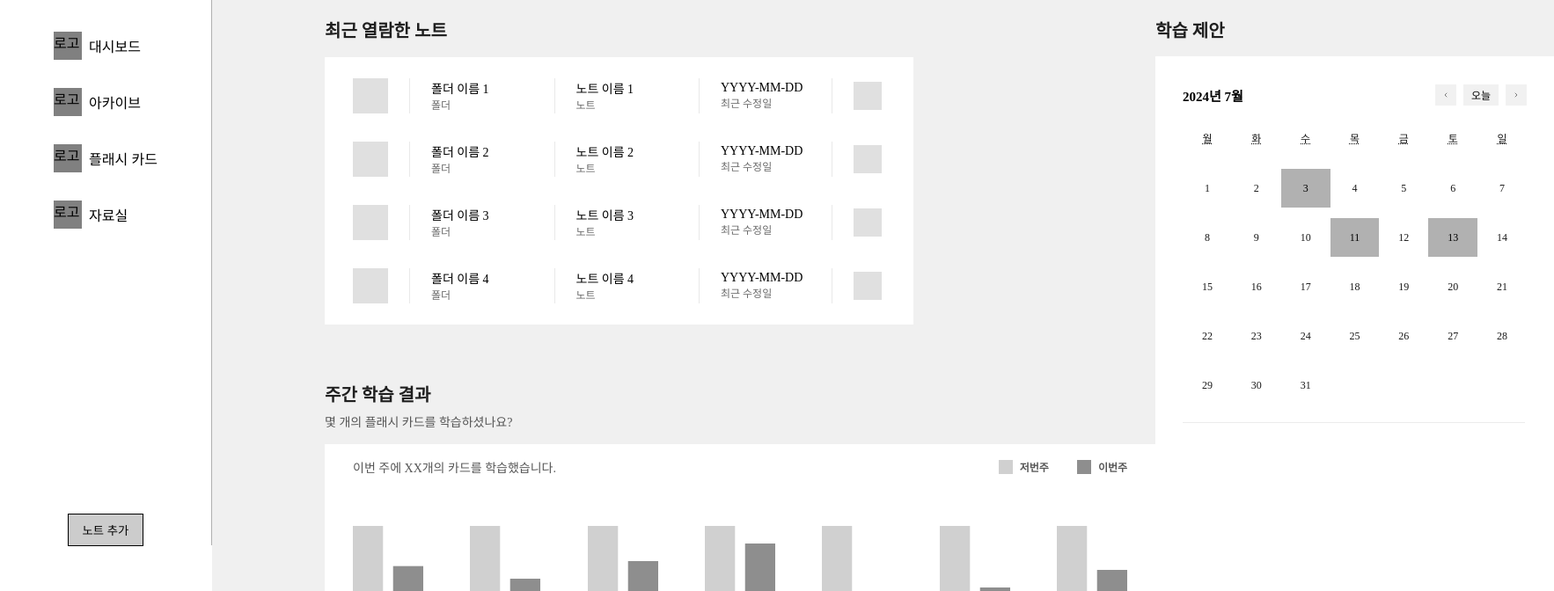
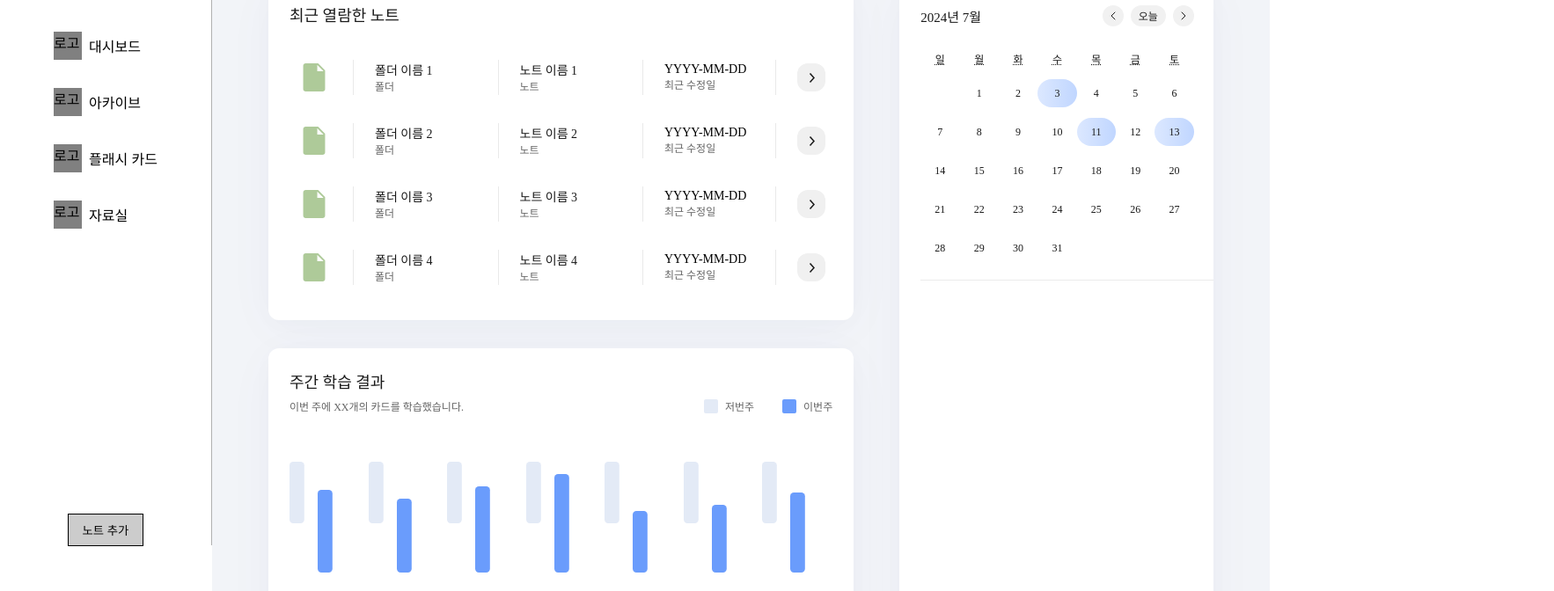
Before and after one commit to UMC-CARDIFY/Client-V1, a React (Vite) app: page /dashboard in a window 1280 px wide. Shown: the part 180-852 px from the top of the page at 88% size, 1766 px wide, since content can reach past the window. Built offline with nearby package versions, Linux system fonts and the light colour scheme.

Commit message:
style: 대시보드 화면 컬러, 폰트 수정

```diff
--- a/src/pages/Dashboard/components/RecentNote/RecentNoteItem.jsx
+++ b/src/pages/Dashboard/components/RecentNote/RecentNoteItem.jsx
@@ -12,7 +12,6 @@ const NoteContainer = styled.div`
 const Thumbnail = styled.div`
   width: 2.5rem;
   height: 2.5rem;
-  background-color: #e0e0e0;
 `;
 
 const Divider = styled.div`
@@ -42,16 +41,18 @@ const DateInfoContainer = styled.div`
 `;
 
 const NoteInfo = styled.div`
-  color: #000;
-  font-family: Pretendard;
-  font-size: 0.875rem;
-  font-style: normal;
-  font-weight: 500;
-  line-height: normal;
+overflow: hidden;
+color: var(--Grays-Black, #1A1A1A);
+text-overflow: ellipsis;
+font-family: Pretendard;
+font-size: 0.875rem;
+font-style: normal;
+font-weight: 500;
+line-height: normal;
 `;
 
 const SubText = styled.div`
-  color: #696969;
+  color: var(--Grays-Gray1, #646464);
   font-family: Pretendard;
   font-size: 0.75rem;
   font-style: normal;
@@ -73,13 +74,15 @@ const LastModified = styled.div`
 const PlaceholderBox = styled.div`
   width: 2rem;
   height: 2rem;
-  background-color: #e0e0e0;
 `;
 
 const RecentNoteItem = ({ folderName, noteName, lastModified }) => {
   return (
     <NoteContainer>
-      <Thumbnail />
+      <Thumbnail><svg xmlns="http://www.w3.org/2000/svg" width="40" height="40" viewBox="0 0 40 40" fill="none">
+  <path d="M10.4286 36C9.60959 36 8.92633 35.7262 8.37877 35.1787C7.83122 34.6311 7.55685 33.9479 7.55566 33.1289V6.87111C7.55566 6.05333 7.83003 5.37067 8.37877 4.82311C8.92752 4.27556 9.61078 4.00119 10.4286 4H24.0303C24.2956 4 24.5499 4.10536 24.7374 4.29289L32.1517 11.7071C32.3392 11.8946 32.4446 12.149 32.4446 12.4142V33.1289C32.4446 33.9467 32.1708 34.6299 31.6232 35.1787C31.0757 35.7274 30.3918 36.0012 29.5717 36H10.4286ZM23.5557 12.8889H30.4254C30.5144 12.8889 30.5591 12.7812 30.4961 12.7182L23.7264 5.94849C23.6634 5.88549 23.5557 5.93011 23.5557 6.0192V12.8889Z" fill="#AECA99"/>
+</svg>
+      </Thumbnail>
       <Divider />
       <NoteInfoContainer>
         <NoteInfo>{folderName}</NoteInfo>
@@ -96,7 +99,12 @@ const RecentNoteItem = ({ folderName, noteName, lastModified }) => {
         <SubText>최근 수정일</SubText>
       </DateInfoContainer>
       <Divider />
-      <PlaceholderBox />
+      <PlaceholderBox>
+      <svg xmlns="http://www.w3.org/2000/svg" width="32" height="32" viewBox="0 0 32 32" fill="none">
+  <rect width="32" height="32" rx="12" fill="#F0F0F0"/>
+  <path d="M15 12L19 16.5L15 21" stroke="#1A1A1A" strokeWidth="1.5" strokeLinecap="square"/>
+</svg>
+      </PlaceholderBox>
     </NoteContainer>
   );
 };
--- a/src/pages/Dashboard/components/RecentNote/RecentNotes.jsx
+++ b/src/pages/Dashboard/components/RecentNote/RecentNotes.jsx
@@ -2,15 +2,36 @@ import styled from 'styled-components';
 import RecentNoteItem from './RecentNoteItem';
 import { useMediaQuery } from 'react-responsive';
 
+const RecentNotesDiv = styled.div`
+  display: flex;
+  flex-direction: column;
+  border-radius: 0.75rem;
+background: var(--Grays-White, #FFF);
+  margin-top: 2.5rem;
+  margin-left: 4rem;
+  padding: 1.5rem 0rem 1rem 1rem;
+  min-width: 32.8125rem;
+/* default */
+box-shadow: 0px 4px 26px 0px rgba(0, 0, 0, 0.02), 0px 10px 60px 0px rgba(0, 74, 162, 0.03);
+width: 58.6875rem;
+@media (max-width: 1440px) {
+width: 41.575rem;
+@media (max-width: 1024px) {
+width: 39.5rem;
+height: 18.875rem;
+}
+box-sizing: border-box;
+`;
+
 const Title = styled.h2`
-  color: var(--Black, #1F1F1F);
-  font-family: Pretendard;
-  font-size: 1.25rem;
-  font-style: normal;
-  font-weight: 600;
-  line-height: normal;
-  margin-top: 5rem;
-  margin-left: 8rem;
+color: var(--Grays-Black, #1A1A1A);
+font-family: Pretendard;
+font-size: 1.125rem;
+font-style: normal;
+font-weight: 500;
+line-height: normal;
+margin-top: 0;
+  margin-left: 0.5rem;
 `;
 
 const RecentNotesContainer = styled.div`
@@ -18,11 +39,9 @@ const RecentNotesContainer = styled.div`
   width: 56.2rem; /* 피그마대로 하면 안 맞음 이유를 모르겠어요 */
   min-width: 32.8125rem;
   height: auto;
-  padding: 0.5rem 1.5rem;
+  padding: 0.5rem 0 0.5rem 0.5rem;
   flex-direction: column;
   align-items: flex-start;
-  background-color: #ffffff;
-  margin-left: 8rem;
 
   @media (max-width: 1440px) {
     width: 38.825rem; /* 피그마랑 동일하게 하기 위해서 피그마 사이즈보다 - 0.2475 rem 함 */
@@ -30,7 +49,7 @@ const RecentNotesContainer = styled.div`
   }
 
   @media (max-width: 1024px) {
-    width: 37.0125rem; /* 피그마랑 동일하게 하기 위해서 피그마 사이즈보다 - 0.2475 rem 함 */
+    width: 36.5rem; /* 피그마랑 동일하게 하기 위해서 피그마 사이즈보다 - 0.2475 rem 함 */
     min-width: 32.8125rem;
   }
 `;
@@ -39,7 +58,7 @@ const RecentNotes = () => {
   const isTablet = useMediaQuery({ maxWidth: 1024 });
 
   return (
-    <>
+    <RecentNotesDiv>
       <Title>최근 열람한 노트</Title>
       <RecentNotesContainer>
         <RecentNoteItem folderName="폴더 이름 1" noteName="노트 이름 1" lastModified="YYYY-MM-DD" />
@@ -49,7 +68,7 @@ const RecentNotes = () => {
           <RecentNoteItem folderName="폴더 이름 4" noteName="노트 이름 4" lastModified="YYYY-MM-DD" />
         )}
       </RecentNotesContainer>
-    </>
+    </RecentNotesDiv>
   );
 };
 
--- a/src/pages/Dashboard/components/StudySuggestion/StudyCalendar.jsx
+++ b/src/pages/Dashboard/components/StudySuggestion/StudyCalendar.jsx
@@ -3,12 +3,13 @@ import Calendar from 'react-calendar';
 import 'react-calendar/dist/Calendar.css';
 import styled from 'styled-components';
 import StudyCard from './StudyCard';
+
 const Container = styled.div`
   flex-shrink: 0;
   background: #fff;
-  padding-left: 1.94rem;
-  padding-right: 1.94rem;
-  padding-top: 2rem;
+  padding-left: 1.5rem;
+  padding-right: 1.4rem;
+  padding-top: 1.69rem;
 `;
 
 const CalendarHeader = styled.div`
@@ -19,10 +20,12 @@ const CalendarHeader = styled.div`
 `;
 
 const CalendarTitle = styled.div`
-  color: #000;
+color: var(--Grays-Black, #1A1A1A);
 font-family: Pretendard;
 font-size: 0.9375rem;
-  font-weight: 600;
+font-style: normal;
+font-weight: 500;
+line-height: normal;
   margin-right: auto;
 `;
 
@@ -32,31 +35,15 @@ const NavigationContainer = styled.div`
   gap: 0.5rem;
 `;
 
-const NavigationButton = styled.button`
+const NavigationButton = styled.div`
   width: 1.5rem;
   height: 1.5rem;
   flex-shrink: 0;
-  background: #F1F1F1;
   border: none;
   display: flex;
   align-items: center;
   justify-content: center;
   cursor: pointer;
-
-  svg {
-    width: 24px;
-    height: 24px;
-  }
-
-  rect {
-    fill: #F1F1F1;
-  }
-
-  path {
-    stroke: black;
-    strokeLinecap: round;
-    strokeLinejoin: round;
-  }
 `;
 
 const TodayButton = styled.button`
@@ -71,12 +58,14 @@ const TodayButton = styled.button`
   background: #F1F1F1;
   border: none;
   cursor: pointer;
-  color: #000;
+  color: var(--Grays-Black, #1A1A1A);
 text-align: center;
 font-family: Pretendard;
 font-size: 0.75rem;
-  font-weight: 500;
+font-style: normal;
+font-weight: 400;
 line-height: normal;
+border-radius: 1.3125rem;
 `;
 
 const StyledCalendar = styled(Calendar)`
@@ -88,6 +77,7 @@ const StyledCalendar = styled(Calendar)`
   .react-calendar__month-view__weekdays {
     display: flex;
     justify-content: space-between;
+    height: 2rem;
   }
   .react-calendar__month-view__weekdays__weekday {
     display: flex;
@@ -106,8 +96,8 @@ const StyledCalendar = styled(Calendar)`
     flex-direction: column;
     justify-content: space-between;
     align-items: center;
-    width: 2.75rem;
-    height: 2.75rem;
+width: 2rem;
+height: 2rem;
     color: var(--Grays-Black, #1A1A1A);
     font-family: Pretendard;
     font-size: 0.75rem;
@@ -115,7 +105,6 @@ const StyledCalendar = styled(Calendar)`
     margin-top: 0.75rem;
   }
   .react-calendar__tile {
-    display: flex;
     align-items: center;
     justify-content: center;
     background: none;
@@ -130,16 +119,21 @@ const StyledCalendar = styled(Calendar)`
     background: none;
   }
   .react-calendar__tile--hasCards {
-    background: var(--Grays-Gray2, #B1B1B1);
-    color: black;
-    &:hover {
-      background: var(--Grays-Gray2, #B1B1B1);
+   color: var(--Grays-Black, #1A1A1A);
+font-family: Pretendard;
+font-size: 0.75rem;
+font-style: normal;
+font-weight: 300;
+line-height: normal;
+    border-radius: 1rem;
+background: var(--Etc-Blue-Gradiant, linear-gradient(90deg, #DCE8FF 0%, #C0D6FF 100%));
   }
+  .react-calendar__tile--hasCards.react-calendar__tile--active { /*표시된 날짜*/
+  border-radius: 1rem;
+background: var(--Main-Primary, #0F62FE);
+color: var(--Grays-White, #FFFFFF);
   }
-  .react-calendar__tile--hasCards.react-calendar__tile--active {
-    background: var(--Grays-Gray2, #B1B1B1);
-    color: white;
-  }
+
   .react-calendar__month-view__days__day--neighboringMonth {
     visibility: hidden;
   }
@@ -156,7 +150,7 @@ const Divider = styled.div`
 
 const CardsContainer = styled.div`
   max-height: 21rem;
-  overflow-y: auto;
+  overflow-y: scroll;
 `;
 
 const formatShortWeekday = (locale, date) => {
@@ -248,15 +242,15 @@ const StudyCalendar = () => {
         <NavigationContainer>
           <NavigationButton onClick={handlePrevMonth}>
           <svg xmlns="http://www.w3.org/2000/svg" width="24" height="24" viewBox="0 0 24 24" fill="none">
-              <rect width="24" height="24" fill="#F1F1F1"/>
-              <path d="M14 8L10 12L14 16" stroke="black" strokeLinecap="round" strokeLinejoin="round"/>
+  <rect width="24" height="24" rx="12" fill="#F1F1F1"/>
+  <path d="M14 8L10 12L14 16" stroke="#1A1A1A" strokeLinecap="round" strokeLinejoin="round"/>
 </svg>
           </NavigationButton>
           <TodayButton onClick={handleToday}>오늘</TodayButton>
           <NavigationButton onClick={handleNextMonth}>
           <svg xmlns="http://www.w3.org/2000/svg" width="24" height="24" viewBox="0 0 24 24" fill="none">
-              <rect width="24" height="24" fill="#F1F1F1"/>
-              <path d="M10 8L14 12L10 16" stroke="black" strokeLinecap="round" strokeLinejoin="round"/>
+  <rect width="24" height="24" rx="12" fill="#F1F1F1"/>
+  <path d="M10 8L14 12L10 16" stroke="#1A1A1A" strokeLinecap="round" strokeLinejoin="round"/>
 </svg>
           </NavigationButton>
         </NavigationContainer>
@@ -264,6 +258,7 @@ const StudyCalendar = () => {
       <StyledCalendar
         onChange={setDate}
         value={date}
+        calendarType="gregory"
         activeStartDate={viewDate}
         onActiveStartDateChange={({ activeStartDate }) => setViewDate(activeStartDate)}
         onClickDay={handleClickDay}
--- a/src/pages/Dashboard/components/StudySuggestion/StudySuggestions.jsx
+++ b/src/pages/Dashboard/components/StudySuggestion/StudySuggestions.jsx
@@ -6,26 +6,25 @@ const Container = styled.div`
   width: 28.3125rem;
   height: 46.75rem;
   flex-shrink: 0;
-  background: #fff;
   overflow: hidden;
+  @media (max-width: 1440px) {
+    width: 22.3125rem;
+    height: 46.75rem;
+  }
+  @media (max-width: 1024px) {
+  width: 19rem;
+height: 39.25rem;
+}
+margin-right: 4rem;
+margin-top: 2.5rem;
+border-radius: 0.75rem;
+background: var(--Grays-White, #FFF);
+box-shadow: 0px 4px 26.7px 0px rgba(0, 0, 0, 0.02), 0px 10px 60px 0px rgba(0, 74, 162, 0.03);
 `;
-
-const Title = styled.div`
-  color: var(--Black, #1F1F1F);
-  font-family: Pretendard;
-  font-size: 1.25rem;
-  font-style: normal;
-  font-weight: 600;
-  line-height: normal;
-  margin-top: 5rem;
-  margin-bottom: 1rem;
-`;
-
 
 const StudySuggestions = () => {
   return (
     <>
-      <Title>학습 제안</Title>
       <Container>
       <StudyCalendar />
       </Container>
--- a/src/pages/Dashboard/components/WeeklyStudy/DayBar.jsx
+++ b/src/pages/Dashboard/components/WeeklyStudy/DayBar.jsx
@@ -8,29 +8,37 @@ const DayBarContainer = styled.div`
   flex-direction: column;
   align-items: center;
   gap: 1rem;
+    @media (max-width: 1024px) {
+  width: 3.5rem;
+  height: 11.25rem;
+  }
 `;
 
 const SvgContainer = styled.div`
   width: 5rem;
   height: 11.25rem;
+      @media (max-width: 1024px) {
+    width: 3.5rem;
+    height: 9.375rem; /*임의로 조정함*/
+  }
 `;
 
-const DayLabel = styled.div`xwx
-  color: #565656;
-  text-align: center;
-  font-family: Pretendard;
-  font-size: 0.75rem;
-  font-style: normal;
-  font-weight: 500;
-  line-height: normal;
+const DayLabel = styled.div`
+color: var(--Grays-Gray1, #646464);
+text-align: center;
+font-family: Pretendard;
+font-size: 0.75rem;
+font-style: normal;
+font-weight: 400;
+line-height: normal;
 `;
 
 const DayBar = ({ day, currentWeekHeight }) => (
   <DayBarContainer>
     <SvgContainer>
-      <svg xmlns="http://www.w3.org/2000/svg" width="80" height="180" viewBox="0 0 80 180" fill="none">
-        <rect width="34.2857" height="180" fill="#D0D0D0"/>
-        <rect width="34.2857" height={currentWeekHeight} transform="matrix(1 0 0 -1 45.7144 180)" fill="#8E8E8E"/>
+      <svg xmlns="http://www.w3.org/2000/svg" width="3.5rem" height="180" viewBox="0 0 80 180" fill="none">
+        <rect width="1.5rem" height="100" fill="#E3EAF6" rx="0.375rem " ry="0.375rem"/>
+        <rect width="1.5rem" height={currentWeekHeight} transform="matrix(1 0 0 -1 45.7144 180)" fill="#6A9CFC" rx="0.375rem" ry="0.375rem"/>
       </svg>
     </SvgContainer>
     <DayLabel>{day}</DayLabel>
--- a/src/pages/Dashboard/components/WeeklyStudy/WeeklyStudyResults.jsx
+++ b/src/pages/Dashboard/components/WeeklyStudy/WeeklyStudyResults.jsx
@@ -1,39 +1,42 @@
 import styled from 'styled-components';
 import DayBar from './DayBar';
 
+const WeeklyDiv = styled.div`
+  display: flex;
+  flex-direction: column;
+  border-radius: 0.75rem;
+  margin-top: 2rem;
+  margin-left:4rem;
+    padding: 1.5rem 1.5rem 1rem 1.5rem;
+background: var(--Grays-White, #FFF);
+box-shadow: 0px 4px 26.7px 0px rgba(0, 0, 0, 0.02), 0px 10px 60px 0px rgba(0, 74, 162, 0.03);
+
+width: 58.6875rem;
+@media (max-width: 1440px) {
+width: 41.575rem;
+@media (max-width: 1024px) {
+width: 39.5rem;
+height: 18.375rem;
+}
+box-sizing: border-box;
+  `;
+
 const Container = styled.div`
   display: flex;
-  width: 55em;
-  height: auto;
-  padding: var(--font-size-md, 1rem) 2rem;
   flex-direction: column;
   align-items: flex-start;
-  gap: 3.5625rem;
+  gap: 1.69rem;
   background: #FFF;
-  margin-left: 8rem;
 `;
 
 const Title = styled.div`
-  color: var(--Black, #1F1F1F);
+color: var(--Grays-Black, #1A1A1A);
 font-family: Pretendard;
-  font-size: 1.25rem;
-  font-style: normal;
-  font-weight: 600;
-  line-height: normal;
-  margin-top: 4rem;
-  margin-left: 8rem;
-  margin-bottom: 0.44rem;
-`;
-
-const Description = styled.div`
-  color: #565656;
-  font-family: Pretendard;
-  font-size: 0.875rem;
+font-size: 1.125rem;
 font-style: normal;
 font-weight: 500;
 line-height: normal;
-  margin-left: 8rem;
-  margin-bottom: 1rem;
+  margin-bottom: 0.44rem;
 `;
 
 const Header = styled.div`
@@ -43,11 +46,11 @@ const Header = styled.div`
 `;
 
 const GraphTitle = styled.div`
-  color: #565656;
+color: var(--Grays-Gray1, #646464);
 font-family: Pretendard;
-  font-size: 0.875rem;
+font-size: 0.75rem;
 font-style: normal;
-  font-weight: 500;
+font-weight: 400;
 line-height: normal;
 `;
 
@@ -66,15 +69,16 @@ const LegendBox = styled.div`
   width: var(--font-size-md, 1rem);
   height: var(--font-size-md, 1rem);
   flex-shrink: 0;
+  border-radius: 0.125rem;
   background: ${props => props.color};
 `;
 
 const LegendLabel = styled.div`
-  color: #565656;
+color: var(--Grays-Gray1, #646464);
 font-family: Pretendard;
 font-size: 0.75rem;
 font-style: normal;
-  font-weight: 600;
+font-weight: 400;
 line-height: normal;
 `;
 
@@ -97,19 +101,18 @@ const WeeklyStudyResults = () => {
   ];
 
   return (
-    <>
+    <WeeklyDiv>
       <Title>주간 학습 결과</Title>
-      <Description>몇 개의 플래시 카드를 학습하셨나요?</Description>
       <Container>
         <Header>
           <GraphTitle>이번 주에 XX개의 카드를 학습했습니다.</GraphTitle>
           <Legend>
             <LegendItem>
-              <LegendBox color="#D0D0D0" />
+              <LegendBox color="#E3EAF6" />
               <LegendLabel>저번주</LegendLabel>
             </LegendItem>
             <LegendItem>
-              <LegendBox color="#8E8E8E" />
+              <LegendBox color="#6A9CFC" />
               <LegendLabel>이번주</LegendLabel>
             </LegendItem>
           </Legend>
@@ -124,7 +127,7 @@ const WeeklyStudyResults = () => {
           ))}
         </BarGraphContainer>
       </Container>
-    </>
+    </WeeklyDiv>
   );
 };
 
--- a/src/pages/Dashboard/index.jsx
+++ b/src/pages/Dashboard/index.jsx
@@ -23,13 +23,19 @@ const ContentArea = styled.div`
   display: flex;
   flex-direction: row;
   height: 100%;
-  background-color: #F0F0F0;
+  background: var(--Main-BackGround, #F2F4F8);
 `;
 
 const NotesAndResults = styled.div`
-  flex: 2;
   display: flex;
   flex-direction: column;
+  margin-right: 2rem;
+  @media (max-width: 1440px) {
+    margin-right: 3.25rem;
+  }
+  @media (max-width: 1024px) {
+    margin-right: 1.5rem;
+  }
 `;
 
 const StudySuggestionsArea = styled.div`
```
Also changed, not shown: src/pages/Dashboard/components/StudySuggestion/StudyCard.jsx (+26 -20 lines). Lines whose indentation alone changed are shown as unchanged.
